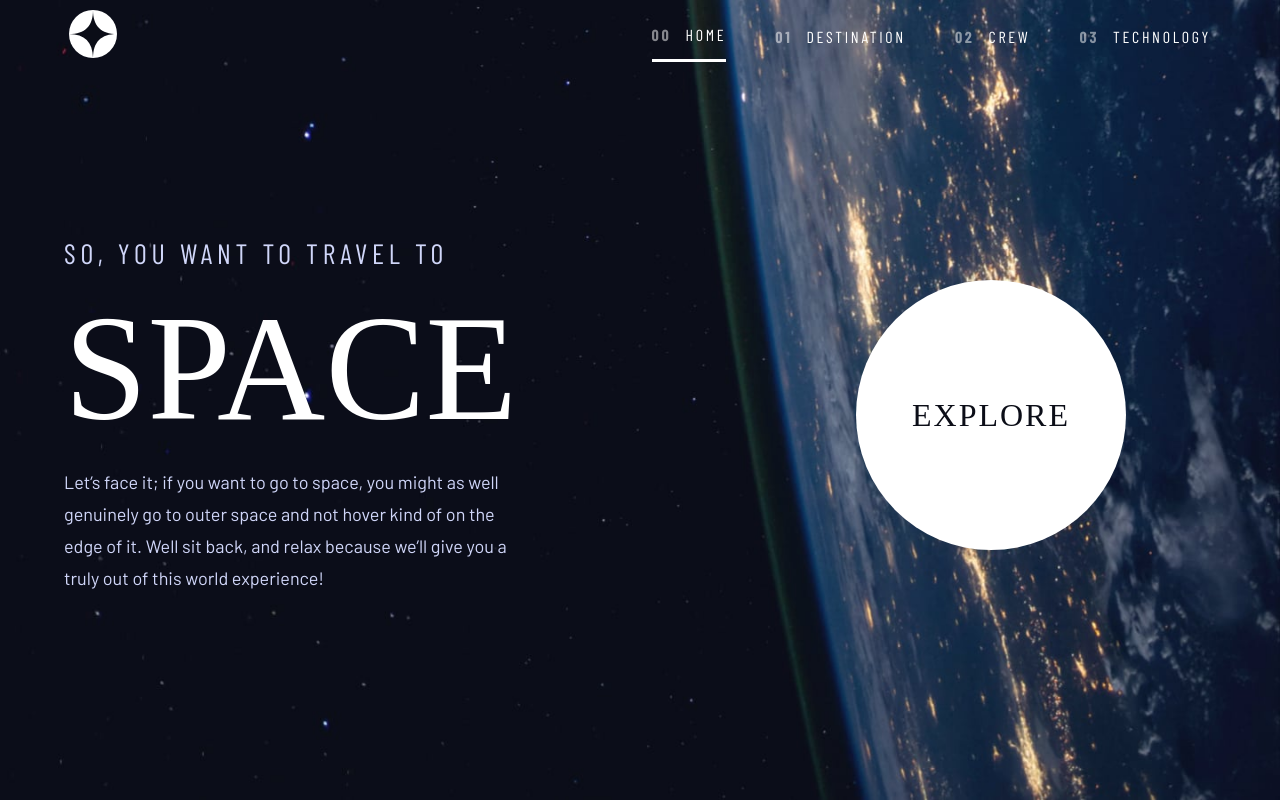
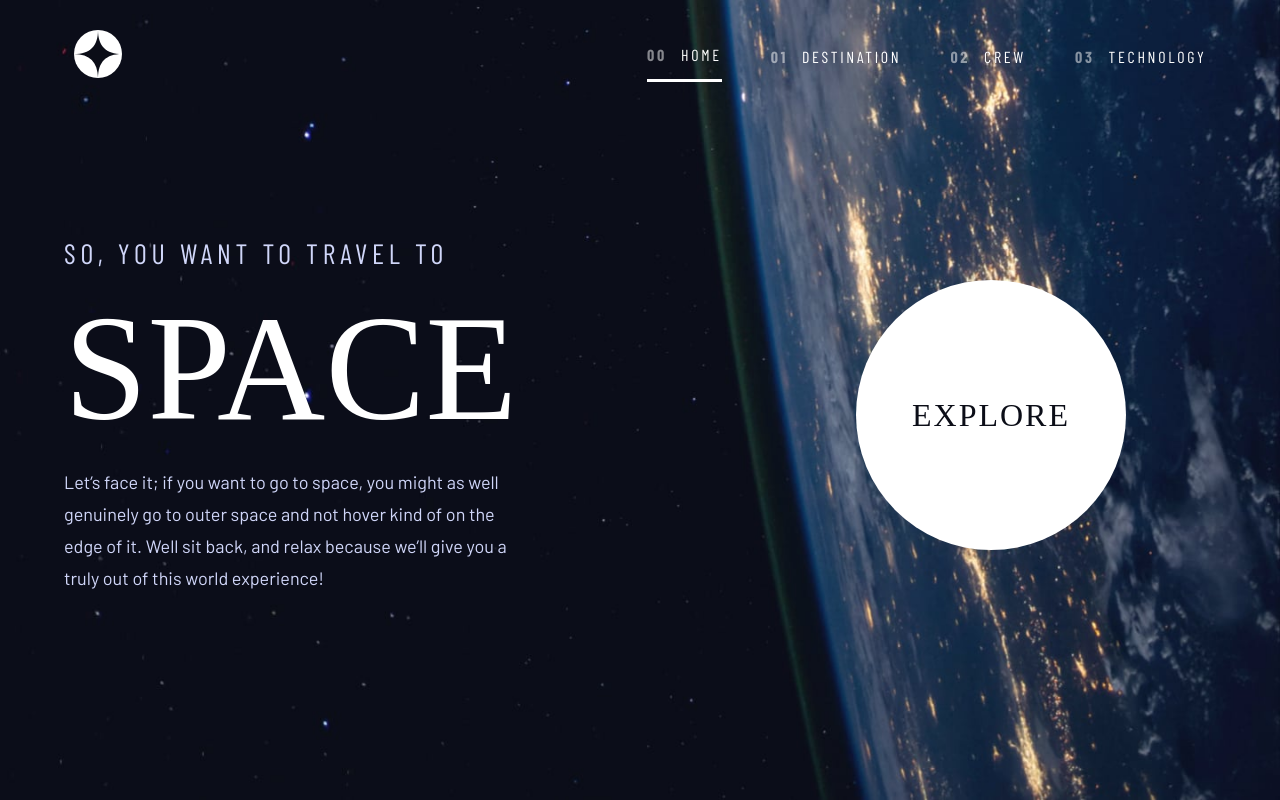
Before and after one commit to tatyanepgoncalves/Space-Tourism, a React (Vite) app: page / in a window 1280 px wide. Built offline with nearby package versions, Linux system fonts and the light colour scheme; a web font is replaced by a local one.

Commit message:
💄 feat: Estilização SCSS do Header com ajustes

```diff
--- a/src/styles/Header.scss
+++ b/src/styles/Header.scss
@@ -167,6 +167,10 @@ header {
 }
 
 @media (width >= 1024px) {
+  header {
+    padding: 2rem 0.5rem;
+    margin-bottom: 2rem;
+  }
   .menu-mobile,
   .menu-open {
     display: none;
```
